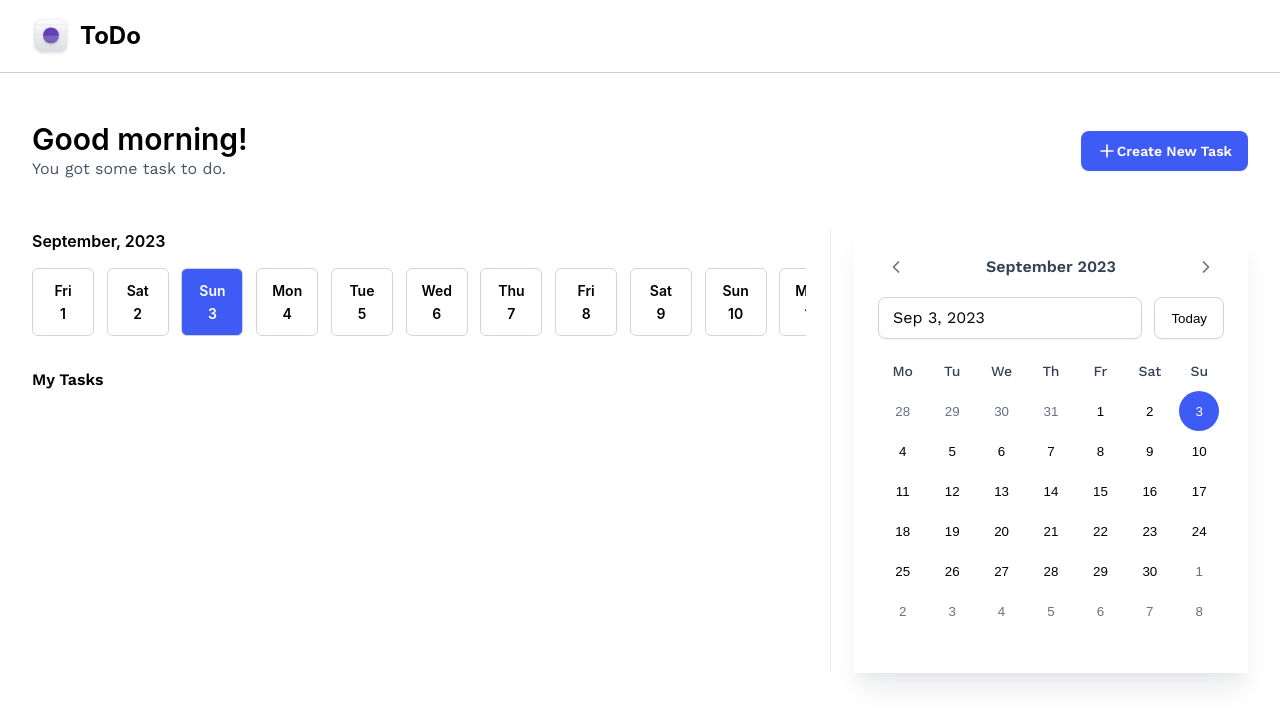
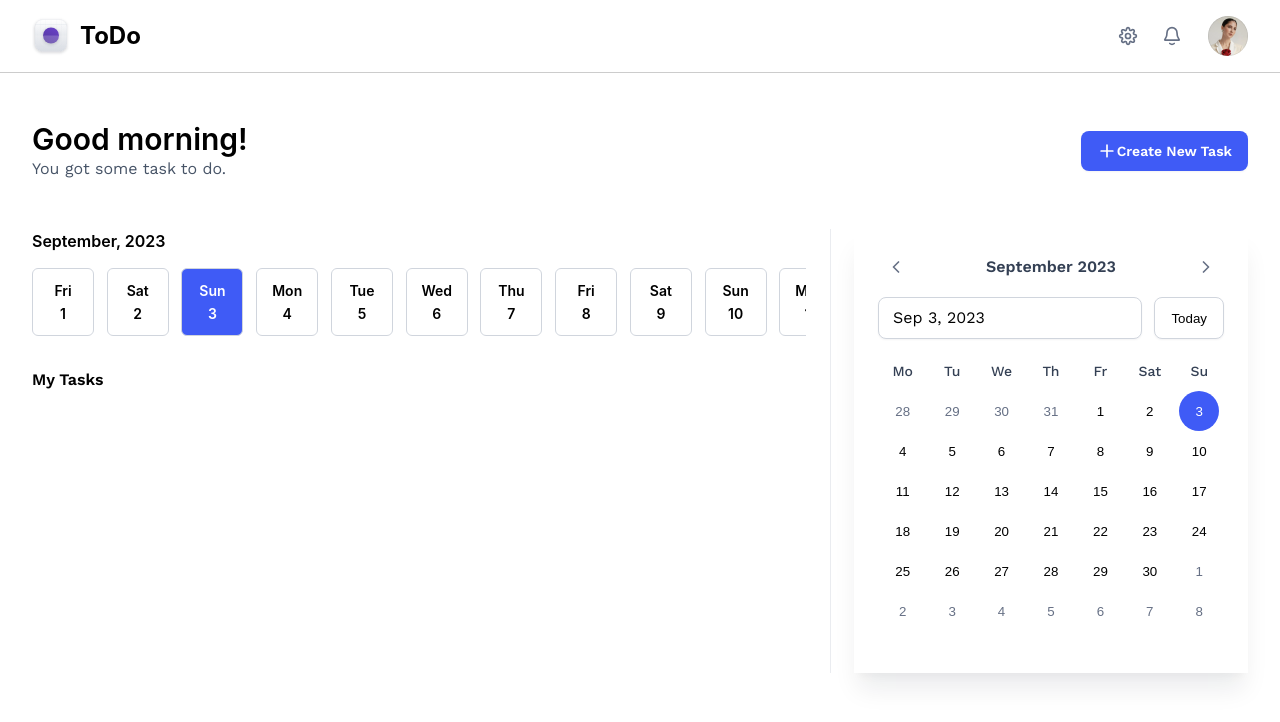
Before and after one commit to preciousbetine/todo-app, a React (Vite) app: page / in a window 1280 px wide. Shown: the top 722 px of the page. Built offline with nearby package versions, Linux system fonts and the light colour scheme.

Commit message:
Add mobile menu

```diff
--- a/src/components/Header.tsx
+++ b/src/components/Header.tsx
@@ -1,14 +1,34 @@
+import { useState } from 'react';
+import MobileMenu from './MobileMenu';
 import HeaderStyles from '../styles/Header.module.scss';
 
 function Header () {
+  const [menuOpen, setMenuOpen] = useState<boolean>(false);
+
   return (
     <header className={HeaderStyles.header}>
+      <MobileMenu open={menuOpen} setMenuOpen={setMenuOpen} />
       <div className={HeaderStyles.container}>
         <div className={HeaderStyles.logo}>
           <img src="logo.svg" alt="" />
           <span className={HeaderStyles.heading}>ToDo</span>
         </div>
-        <img className={HeaderStyles.hamburger} src="hamburger.svg" alt="" />
+        <button
+          type="button"
+          className={HeaderStyles['menu-btn']}
+          onClick={() => {
+            setMenuOpen(true);
+          }}
+        >
+          <img className={HeaderStyles.hamburger} src="hamburger.svg" alt="" />
+        </button>
+        <nav>
+          <div className={HeaderStyles.tools}>
+            <img src="settings.svg" alt="" />
+            <img src="bell-outline.svg" alt="" />
+          </div>
+          <img className={HeaderStyles.avatar} src="avatar.png" alt="" />
+        </nav>
       </div>
     </header>
   )
--- /dev/null
+++ b/src/components/MobileMenu.tsx
@@ -0,0 +1,31 @@
+import Styles from '../styles/MobileMenu.module.scss';
+
+export default function MobileMenu({ open, setMenuOpen } : { open: boolean, setMenuOpen: (state: boolean) => void }) {
+  return (
+    <div className={`${Styles['mobile-menu']} ${open ? Styles.open : Styles.close}`}>
+      <div className={Styles['mobile-menu__top']}>
+        <div className={Styles['mobile-menu__item'] + ' ' + Styles['close-btn']}>
+          <button onClick={() => {
+            setMenuOpen(false);
+          }}>
+            <img src="close.svg" alt="" />
+          </button>
+        </div>
+        <a href="#" className={Styles['mobile-menu__item']}>
+          <img src="bell-outline.svg" alt="" />
+          <span>Notifications</span>
+        </a>
+        <a href="#" className={Styles['mobile-menu__item']}>
+          <img src="settings.svg" alt="" />
+          <span>Settings</span>
+        </a>
+      </div>
+      <div className={Styles['mobile-menu__bottom']}>
+        <a href="#" className={Styles['mobile-menu__item']}>
+          <img className={Styles.avatar} src="avatar.png" alt="" />
+          <span>My Account</span>
+        </a>
+      </div>
+    </div>
+  )
+}
--- a/src/styles/Header.module.scss
+++ b/src/styles/Header.module.scss
@@ -26,14 +26,52 @@ $max-width: 1340px;
       font-weight: 700;
     }
 
-    .hamburger {
-      padding: 4px 8px;
-      cursor: pointer;
+    .menu-btn {
+      background: none;
+      border: none;
+
+      .hamburger {
+        padding: 4px 8px;
+        cursor: pointer;
+      }
     }
   }
 
+  nav {
+    display: none;
+  }
+
   @media (min-width: $breakpoint) {
-    .hamburger {
+    nav {
+      display: flex;
+      align-items: center;
+      gap: 16px;
+
+      .tools {
+        display: flex;
+        align-items: center;
+        gap: 4px;
+
+        img {
+          border-radius: 20px;
+          padding: 10px;
+          cursor: pointer;
+          transition: 0.3s all ease-in-out;
+
+          &:hover {
+            background: #f5f5f5;
+          }
+        }
+      }
+
+      .avatar {
+        width: 40px;
+        height: 40px;
+        cursor: pointer;
+      }
+    }
+
+    .menu-btn {
       display: none;
     }
 
--- /dev/null
+++ b/src/styles/MobileMenu.module.scss
@@ -0,0 +1,64 @@
+.mobile-menu {
+  height: 100vh;
+  width: 100vw;
+  padding: 20px 0;
+  display: flex;
+  flex-direction: column;
+  justify-content: space-between;
+  font-family: 'Work Sans', Inter, sans-serif;
+  font-size: 20px;
+  position: fixed;
+  background-color: white;
+
+  left: 100%;
+
+  .mobile-menu__item {
+    padding: 20px 30px;
+    display: flex;
+    align-items: center;
+    gap: 12px;
+  }
+
+  a {
+    color: black;
+    text-decoration: none;
+  }
+
+  .close-btn {
+    justify-content: flex-end;
+
+    button {
+      background: none;
+      border: none;
+    }
+  }
+}
+
+.open {
+  left: 0;
+  animation: slideIn 0.3s ease-in-out forwards;
+}
+
+.close {
+  animation: slideOut 0.3s ease-in-out forwards;
+}
+
+@keyframes slideIn {
+  from {
+    left: 100%;
+  }
+
+  to {
+    left: 0;
+  }
+}
+
+@keyframes slideOut {
+  from {
+    left: 0;
+  }
+
+  to {
+    left: 100%;
+  }
+}
--- a/src/styles/TodoApp.module.scss
+++ b/src/styles/TodoApp.module.scss
@@ -141,5 +141,4 @@ $max-width: 1340px;
   padding: 20px 0 0 0;
   margin-top: 32px;
   border-top: 1px solid var(--color-gray-200);
-
 }
```
